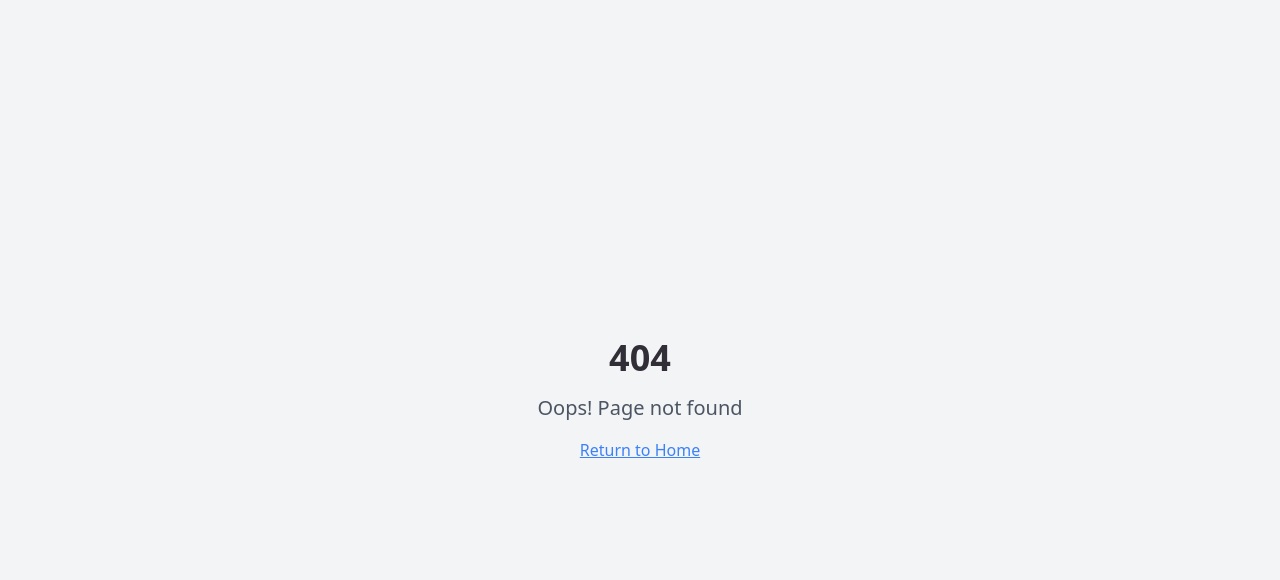
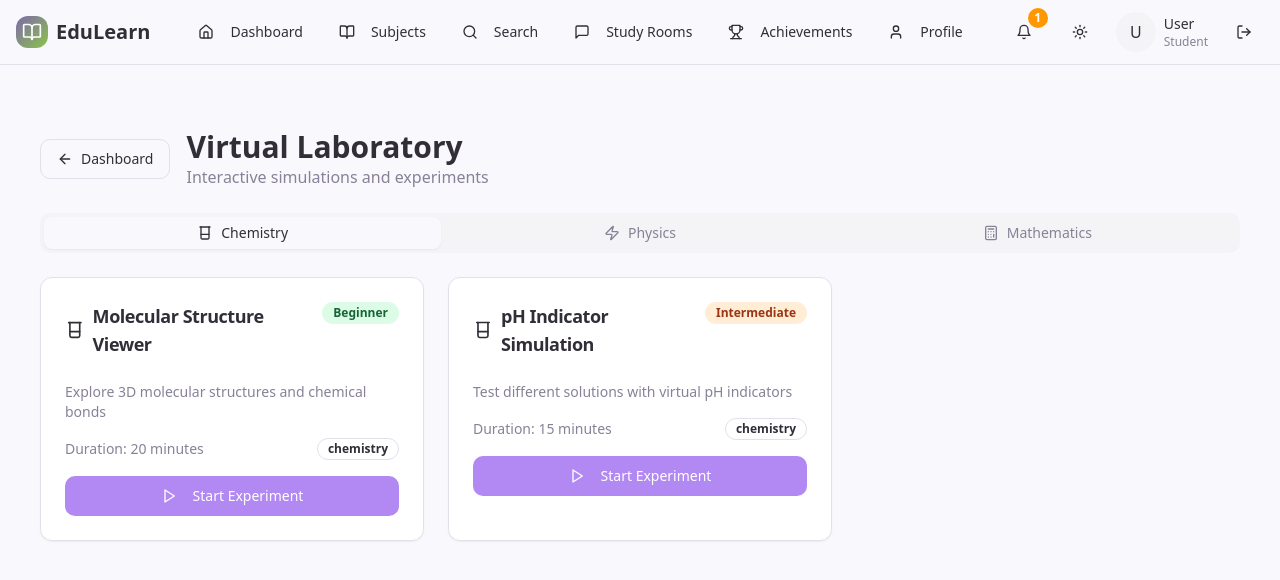
Before and after one commit to Bjarmah/gamified-application-for-stem-learning-in-shs, a React (Vite) app: page /virtual-lab in a window 1280 px wide. Before the commit this address had no page. Shown: the top 580 px of the page. Built offline with nearby package versions, Linux system fonts and the light colour scheme.

Commit message:
Fix: Virtual Lab and Search Feature
Fixes broken Virtual Lab simulations and improves search functionality. Addresses accessibility issues and ensures proper component rendering.

```diff
--- a/src/App.tsx
+++ b/src/App.tsx
@@ -58,6 +58,7 @@ const App = () => (
                     <Route path="/dashboard" element={<Dashboard />} />
                     <Route path="/subjects" element={<Subjects />} />
                     <Route path="/subjects/:subjectId" element={<SubjectDetail />} />
+                    <Route path="/virtual-lab" element={<VirtualLab />} />
                     <Route path="/achievements" element={<Achievements />} />
                     <Route path="/profile" element={<Profile />} />
                     <Route path="/search" element={<Search />} />
--- /dev/null
+++ b/src/components/dashboard/VirtualLabCard.tsx
@@ -0,0 +1,72 @@
+
+import React from 'react';
+import { Card, CardContent, CardHeader, CardTitle } from '@/components/ui/card';
+import { Button } from '@/components/ui/button';
+import { Badge } from '@/components/ui/badge';
+import { Beaker, Zap, Calculator, ChevronRight, Play } from 'lucide-react';
+import { useNavigate } from 'react-router-dom';
+
+const VirtualLabCard = () => {
+  const navigate = useNavigate();
+
+  return (
+    <Card className="hover:shadow-lg transition-all duration-200 border-2 border-transparent hover:border-blue-200">
+      <CardHeader>
+        <div className="flex items-center justify-between">
+          <CardTitle className="flex items-center gap-2">
+            <Beaker className="h-5 w-5 text-blue-600" aria-hidden="true" />
+            Virtual Laboratory
+          </CardTitle>
+          <Badge variant="outline" className="text-blue-600 border-blue-600">
+            Interactive
+          </Badge>
+        </div>
+      </CardHeader>
+      <CardContent className="space-y-4">
+        <p className="text-sm text-muted-foreground">
+          Explore hands-on science simulations and experiments in chemistry, physics, and mathematics
+        </p>
+
+        <div className="grid grid-cols-3 gap-2 text-xs">
+          <div className="flex items-center gap-1 p-2 bg-red-50 dark:bg-red-950 rounded transition-colors">
+            <Beaker className="h-3 w-3 text-red-600" aria-hidden="true" />
+            <span>Chemistry</span>
+          </div>
+          <div className="flex items-center gap-1 p-2 bg-blue-50 dark:bg-blue-950 rounded transition-colors">
+            <Zap className="h-3 w-3 text-blue-600" aria-hidden="true" />
+            <span>Physics</span>
+          </div>
+          <div className="flex items-center gap-1 p-2 bg-green-50 dark:bg-green-950 rounded transition-colors">
+            <Calculator className="h-3 w-3 text-green-600" aria-hidden="true" />
+            <span>Math</span>
+          </div>
+        </div>
+
+        <div className="text-xs text-muted-foreground space-y-1">
+          <div className="flex items-center gap-2">
+            <span className="w-2 h-2 bg-green-500 rounded-full" aria-hidden="true"></span>
+            6 Interactive Experiments
+          </div>
+          <div className="flex items-center gap-2">
+            <span className="w-2 h-2 bg-blue-500 rounded-full" aria-hidden="true"></span>
+            Real-time Simulations
+          </div>
+        </div>
+
+        <Button
+          onClick={() => navigate('/virtual-lab')}
+          className="w-full bg-gradient-to-r from-blue-600 to-purple-600 hover:from-blue-700 hover:to-purple-700 text-white flex justify-between items-center group transition-all duration-200"
+          aria-label="Access Virtual Laboratory"
+        >
+          <span className="flex items-center gap-2">
+            <Play className="h-4 w-4" aria-hidden="true" />
+            Start Experimenting
+          </span>
+          <ChevronRight className="h-4 w-4 group-hover:translate-x-1 transition-transform" aria-hidden="true" />
+        </Button>
+      </CardContent>
+    </Card>
+  );
+};
+
+export default VirtualLabCard;
--- a/src/pages/VirtualLab.tsx
+++ b/src/pages/VirtualLab.tsx
@@ -4,7 +4,7 @@ import { Card, CardContent, CardHeader, CardTitle } from '@/components/ui/card';
 import { Button } from '@/components/ui/button';
 import { Badge } from '@/components/ui/badge';
 import { Tabs, TabsContent, TabsList, TabsTrigger } from '@/components/ui/tabs';
-import { Beaker, Zap, Calculator, Microscope, ArrowLeft } from 'lucide-react';
+import { Beaker, Zap, Calculator, Microscope, ArrowLeft, Play, Pause } from 'lucide-react';
 import { useNavigate } from 'react-router-dom';
 import ChemistryLab from '@/components/lab/ChemistryLab';
 import PhysicsLab from '@/components/lab/PhysicsLab';
@@ -21,14 +21,16 @@ const VirtualLab = () => {
         title: 'Molecular Structure Viewer',
         description: 'Explore 3D molecular structures and chemical bonds',
         difficulty: 'Beginner',
-        duration: '20 minutes'
+        duration: '20 minutes',
+        ariaLabel: 'Start molecular structure viewer experiment'
       },
       {
         id: 'ph-indicator',
         title: 'pH Indicator Simulation',
         description: 'Test different solutions with virtual pH indicators',
         difficulty: 'Intermediate',
-        duration: '15 minutes'
+        duration: '15 minutes',
+        ariaLabel: 'Start pH indicator simulation experiment'
       }
     ],
     physics: [
@@ -37,14 +39,16 @@ const VirtualLab = () => {
         title: 'Wave Properties Simulator',
         description: 'Visualize wave behavior, frequency, and amplitude',
         difficulty: 'Intermediate',
-        duration: '25 minutes'
+        duration: '25 minutes',
+        ariaLabel: 'Start wave properties simulation experiment'
       },
       {
         id: 'circuit-builder',
         title: 'Circuit Builder',
         description: 'Build and test electrical circuits virtually',
         difficulty: 'Advanced',
-        duration: '30 minutes'
+        duration: '30 minutes',
+        ariaLabel: 'Start circuit builder experiment'
       }
     ],
     math: [
@@ -53,33 +57,35 @@ const VirtualLab = () => {
         title: 'Function Graphing Tool',
         description: 'Visualize mathematical functions and their properties',
         difficulty: 'Intermediate',
-        duration: '20 minutes'
+        duration: '20 minutes',
+        ariaLabel: 'Start function graphing tool experiment'
       },
       {
         id: 'geometry-explorer',
         title: 'Geometry Explorer',
         description: 'Interactive geometric shapes and transformations',
         difficulty: 'Beginner',
-        duration: '15 minutes'
+        duration: '15 minutes',
+        ariaLabel: 'Start geometry explorer experiment'
       }
     ]
   };
 
   const getDifficultyColor = (difficulty: string) => {
     switch (difficulty) {
-      case 'Beginner': return 'bg-green-100 text-green-800';
-      case 'Intermediate': return 'bg-orange-100 text-orange-800';
-      case 'Advanced': return 'bg-red-100 text-red-800';
-      default: return 'bg-gray-100 text-gray-800';
+      case 'Beginner': return 'bg-green-100 text-green-800 dark:bg-green-900 dark:text-green-100';
+      case 'Intermediate': return 'bg-orange-100 text-orange-800 dark:bg-orange-900 dark:text-orange-100';
+      case 'Advanced': return 'bg-red-100 text-red-800 dark:bg-red-900 dark:text-red-100';
+      default: return 'bg-gray-100 text-gray-800 dark:bg-gray-800 dark:text-gray-100';
     }
   };
 
   const getSubjectIcon = (subject: string) => {
     switch (subject) {
-      case 'chemistry': return <Beaker className="h-5 w-5" />;
-      case 'physics': return <Zap className="h-5 w-5" />;
-      case 'math': return <Calculator className="h-5 w-5" />;
-      default: return <Microscope className="h-5 w-5" />;
+      case 'chemistry': return <Beaker className="h-5 w-5" aria-hidden="true" />;
+      case 'physics': return <Zap className="h-5 w-5" aria-hidden="true" />;
+      case 'math': return <Calculator className="h-5 w-5" aria-hidden="true" />;
+      default: return <Microscope className="h-5 w-5" aria-hidden="true" />;
     }
   };
 
@@ -93,16 +99,22 @@ const VirtualLab = () => {
               variant="outline"
               onClick={() => setActiveExperiment(null)}
               className="flex items-center gap-2"
+              aria-label="Go back to lab overview"
             >
-              <ArrowLeft className="h-4 w-4" />
+              <ArrowLeft className="h-4 w-4" aria-hidden="true" />
               Back to Lab
             </Button>
+            <div>
               <h1 className="text-2xl font-bold">Virtual Laboratory</h1>
+              <p className="text-muted-foreground">Interactive Science Experiments</p>
+            </div>
           </div>
 
+          <main role="main" aria-label="Experiment content">
             {subject === 'chemistry' && <ChemistryLab experimentId={experimentId} />}
             {subject === 'physics' && <PhysicsLab experimentId={experimentId} />}
             {subject === 'math' && <MathLab experimentId={experimentId} />}
+          </main>
         </div>
       </div>
     );
@@ -111,42 +123,59 @@ const VirtualLab = () => {
   return (
     <div className="min-h-screen bg-background">
       <div className="container mx-auto p-6">
-        <div className="flex items-center gap-4 mb-6">
+        <header className="flex items-center gap-4 mb-6">
           <Button
             variant="outline"
             onClick={() => navigate('/dashboard')}
             className="flex items-center gap-2"
+            aria-label="Go back to dashboard"
           >
-            <ArrowLeft className="h-4 w-4" />
+            <ArrowLeft className="h-4 w-4" aria-hidden="true" />
             Dashboard
           </Button>
           <div>
             <h1 className="text-3xl font-bold text-foreground">Virtual Laboratory</h1>
             <p className="text-muted-foreground">Interactive simulations and experiments</p>
           </div>
-        </div>
+        </header>
 
+        <main role="main">
           <Tabs defaultValue="chemistry" className="space-y-6">
-          <TabsList className="grid w-full grid-cols-3">
-            <TabsTrigger value="chemistry" className="flex items-center gap-2">
-              <Beaker className="h-4 w-4" />
+            <TabsList className="grid w-full grid-cols-3" role="tablist">
+              <TabsTrigger
+                value="chemistry"
+                className="flex items-center gap-2"
+                role="tab"
+                aria-label="Chemistry experiments"
+              >
+                <Beaker className="h-4 w-4" aria-hidden="true" />
                 Chemistry
               </TabsTrigger>
-            <TabsTrigger value="physics" className="flex items-center gap-2">
-              <Zap className="h-4 w-4" />
+              <TabsTrigger
+                value="physics"
+                className="flex items-center gap-2"
+                role="tab"
+                aria-label="Physics experiments"
+              >
+                <Zap className="h-4 w-4" aria-hidden="true" />
                 Physics
               </TabsTrigger>
-            <TabsTrigger value="math" className="flex items-center gap-2">
-              <Calculator className="h-4 w-4" />
+              <TabsTrigger
+                value="math"
+                className="flex items-center gap-2"
+                role="tab"
+                aria-label="Mathematics experiments"
+              >
+                <Calculator className="h-4 w-4" aria-hidden="true" />
                 Mathematics
               </TabsTrigger>
             </TabsList>
 
             {Object.entries(experiments).map(([subject, subjectExperiments]) => (
-            <TabsContent key={subject} value={subject} className="space-y-4">
+              <TabsContent key={subject} value={subject} className="space-y-4" role="tabpanel">
                 <div className="grid grid-cols-1 md:grid-cols-2 lg:grid-cols-3 gap-6">
                   {subjectExperiments.map((experiment) => (
-                  <Card key={experiment.id} className="hover:shadow-lg transition-shadow">
+                    <Card key={experiment.id} className="hover:shadow-lg transition-shadow focus-within:ring-2 focus-within:ring-offset-2 focus-within:ring-blue-500">
                       <CardHeader>
                         <div className="flex items-start justify-between">
                           <div className="flex items-center gap-2">
@@ -169,7 +198,9 @@ const VirtualLab = () => {
                         <Button
                           className="w-full"
                           onClick={() => setActiveExperiment(`${subject}-${experiment.id}`)}
+                          aria-label={experiment.ariaLabel}
                         >
+                          <Play className="h-4 w-4 mr-2" aria-hidden="true" />
                           Start Experiment
                         </Button>
                       </CardContent>
@@ -179,6 +210,7 @@ const VirtualLab = () => {
               </TabsContent>
             ))}
           </Tabs>
+        </main>
       </div>
     </div>
   );
```
Also changed, not shown: src/components/search/SearchResults.tsx (+80 -74 lines). Lines whose indentation alone changed are shown as unchanged.
